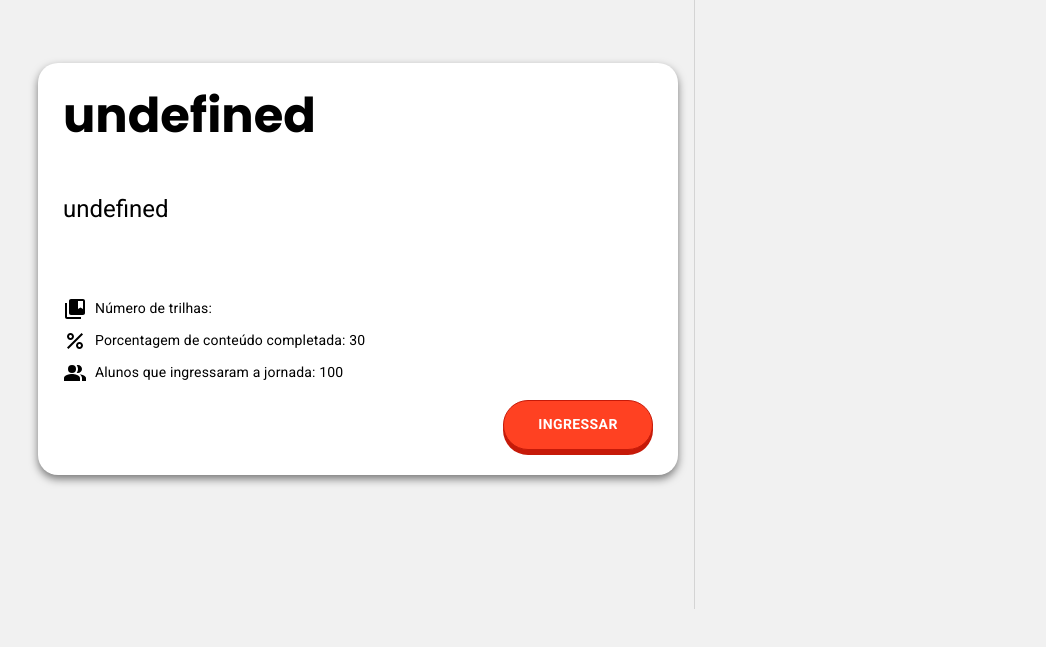
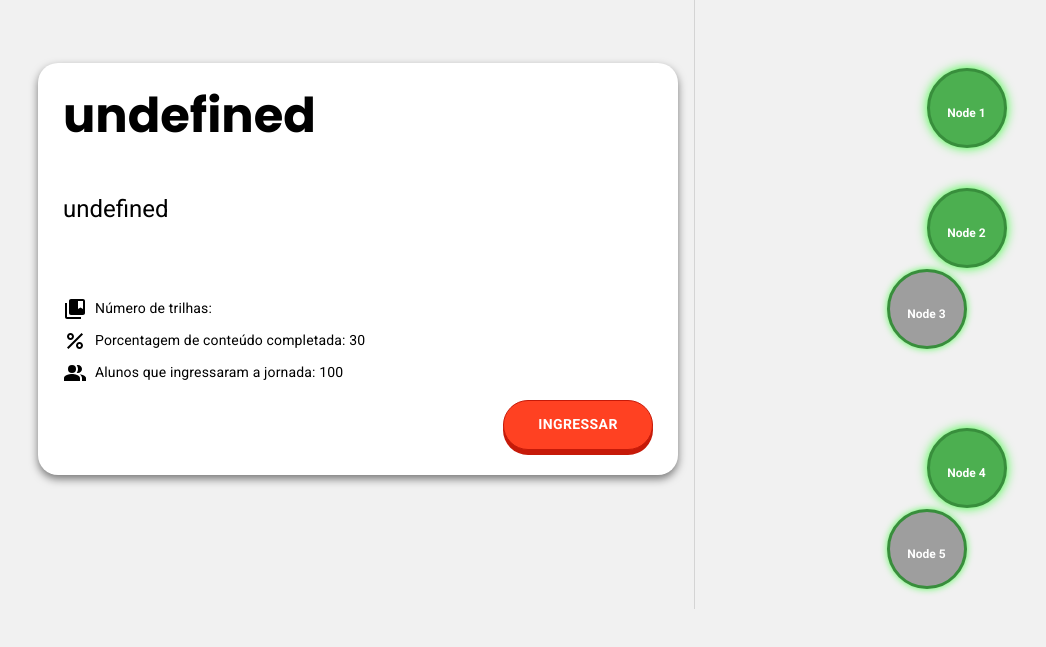
Before and after one commit to fga-eps-mds/2024.1-CALCULUS-Frontend, a Next.js app: page /journey-page/1 in a window 1280 px wide. Shown: the part 131-778 px from the top of the page, without its empty margins (122-1168 px from the left). Built offline with nearby package versions, Linux system fonts and the light colour scheme; no server answers.

Commit message:
feat(#78)/progresso-da-trilha: Criação da página de ingressão de trilha
Adicionando protótipo de animação de progresso de trilha

Co-authored-by: joaobisi <jbisinotti@gmail.com>
Co-authored-by: Joa0V  <joao.vitortnt5@gmail.com>

```diff
--- a/src/app/journey-page/[journeyId]/page.tsx
+++ b/src/app/journey-page/[journeyId]/page.tsx
@@ -1,32 +1,50 @@
 'use client';
 import JourneyInfo from '../../../components/journey/journeyInfo';
 import { Box, Divider } from '@mui/material';
-import { getJourney } from '../../../services/studioMaker.service'
+import { getJourney } from '../../../services/studioMaker.service';
 import { Journey } from '@/lib/interfaces/journey.interface';
 import { useEffect, useState } from 'react';
 import { useParams } from 'next/navigation';
 
+const defaultTrails = [
+    { id: '1', isConnected: true },
+    { id: '2', isConnected: true },
+    { id: '3', isConnected: false },
+    { id: '4', isConnected: true },
+    { id: '5', isConnected: false },
+];
+
 export default function JourneyPage() {
-
     const { journeyId } = useParams();
     const [journey, setJourney] = useState<Journey>({} as Journey);
     const [error, setError] = useState<string | null>(null);
 
     useEffect(() => {
+        const styleSheet = document.createElement('style');
+        styleSheet.type = 'text/css';
+        styleSheet.innerText = styles;
+        document.head.appendChild(styleSheet);
 
+        return () => {
+            document.head.removeChild(styleSheet);
+        };
+    }, []);
+
+    useEffect(() => {
         const id = Array.isArray(journeyId) ? journeyId[0] : journeyId;
         const fetchJourney = async () => {
-            try{
+            try {
                 const response = await getJourney(id);
                 setJourney(response);
-            }
-            catch(err){
-            setError('Failed to fetch journey');
+            } catch (err) {
+                setError('Failed to fetch journey');
             }
         }
 
         fetchJourney();
     }, [journeyId]);
+
+    const nodeSpacing = 120; // Vertical spacing between nodes
 
     return (
         <Box sx={{
@@ -46,11 +64,118 @@ export default function JourneyPage() {
                 />
             </Box>
 
-            <Divider sx={{ height:'80%', marginTop: '100px'}}orientation="vertical" variant="middle" flexItem />
+            <Divider sx={{ height: '80%', marginTop: '100px' }} orientation="vertical" variant="middle" flexItem />
 
-            <Box flex={1} pl={2}>
-
+            <Box
+                flex={1}
+                pl={2}
+                sx={{
+                    position: 'relative',
+                    height: '500px',
+                }}
+            >
+                {defaultTrails.map((trail, index) => (
+                    <Box
+                        key={trail.id}
+                        className={`node ${trail.isConnected ? '' : 'disconnected'}`}
+                        sx={{
+                            position: 'absolute',
+                            left: '50%',
+                            top: `${50 + index * nodeSpacing}px`,
+                            transform: 'translate(-50%, -50%)',
+                        }}
+                        data-label={`Node ${trail.id}`}
+                    />
+                ))}
+                {defaultTrails.map((trail, index) => {
+                    if (index < defaultTrails.length - 1 && defaultTrails[index].isConnected && defaultTrails[index + 1].isConnected) {
+                        const startTop = 50 + index * nodeSpacing;
+                        const endTop = 50 + (index + 1) * nodeSpacing;
+                        const height = Math.abs(endTop - startTop);
+                        return (
+                            <Box
+                                key={`edge-${index}`}
+                                className="edge"
+                                sx={{
+                                    position: 'absolute',
+                                    left: '50%',
+                                    top: `${Math.min(startTop, endTop) + height / 2}px`,
+                                    width: '2px',
+                                    height: `${height}px`,
+                                    backgroundColor: 'lightgreen',
+                                    transform: `translateX(-50%)`,
+                                    transformOrigin: 'top',
+                                    zIndex: -1,
+                                }}
+                            />
+                        );
+                    }
+                    return null;
+                })}
             </Box>
         </Box>
     );
 }
+
+const styles = `
+    @keyframes bounce {
+        0%, 20%, 50%, 80%, 100% {
+            transform: translateY(0);
+        }
+        40% {
+            transform: translateY(-30px);
+        }
+        60% {
+            transform: translateY(-15px);
+        }
+    }
+
+    @keyframes shine {
+        0% {
+            box-shadow: 0 0 5px rgba(0, 255, 0, 0.5);
+        }
+        50% {
+            box-shadow: 0 0 15px rgba(0, 255, 0, 1);
+        }
+        100% {
+            box-shadow: 0 0 5px rgba(0, 255, 0, 0.5);
+        }
+    }
+
+    .node {
+        width: 80px;
+        height: 80px;
+        background-color: #4caf50; /* Green color */
+        border-radius: 50%;
+        animation: bounce 2s infinite, shine 2s ease-in-out infinite;
+        display: flex;
+        align-items: center;
+        justify-content: center;
+        color: white;
+        font-weight: bold;
+        text-align: center;
+        box-shadow: 0 0 10px rgba(0, 0, 0, 0.2);
+        border: 3px solid #388e3c; /* Darker green border */
+    }
+
+    .node::after {
+        content: attr(data-label);
+        font-size: 12px;
+        display: block;
+        margin-top: 10px;
+    }
+
+    .edge {
+        position: absolute;
+        width: 2px;
+        background-color: lightgreen;
+        transform-origin: top;
+        border-radius: 4px;
+        animation: growEdge 2s ease-out forwards;
+    }
+
+    .disconnected {
+        background-color: #9e9e9e; /* Gray color */
+        animation: shine 3s ease-in-out infinite;
+    }
+`;
```
